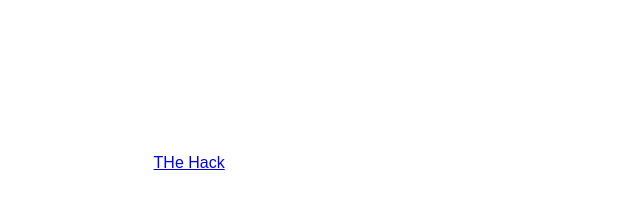
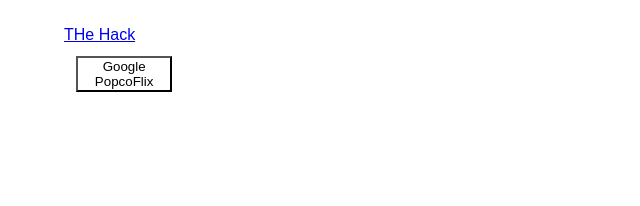
Before and after one commit to Rigriz/Popco, a plain HTML site: page link.html in a window 1280 px wide. Shown: the whole page, without its empty margins (0-640 px from the left). Drawn offline with Linux system fonts and the light colour scheme.

Commit message:
Link initated to drop google popcoflix

```diff
--- a/link.html
+++ b/link.html
@@ -13,11 +13,29 @@
     body{
         margin: 12%;
     }
+    body {
+        margin: 2% 1% 0% 5%; /* Remove default margins for better control */
+      }
+    button{
+      margin:12px 12px 12px 12px;
+        background-color: white;
+        width: 8%;
+
+      }
 </style>
 <body>
 
     <div>
         <a href="https://drive.google.com/file/d/1y7HtDiC659uOYjbR72A_Ye501cClUBJ8/view?usp=sharing" >THe Hack</a>
     </div>
-</body>
-</html>
+    <div class="video-container">
+     <button aria-placeholder="Google PopcoFlix" onclick="googlepopcoflix()">
+      Google PopcoFlix</button>
+    </div>
+  </body>
+  <script>
+    function googlepopcoflix(){
+        window.location.assign("https://sites.google.com/view/popcoflix/work");
+    }
+  </script>
+  </html>
```
